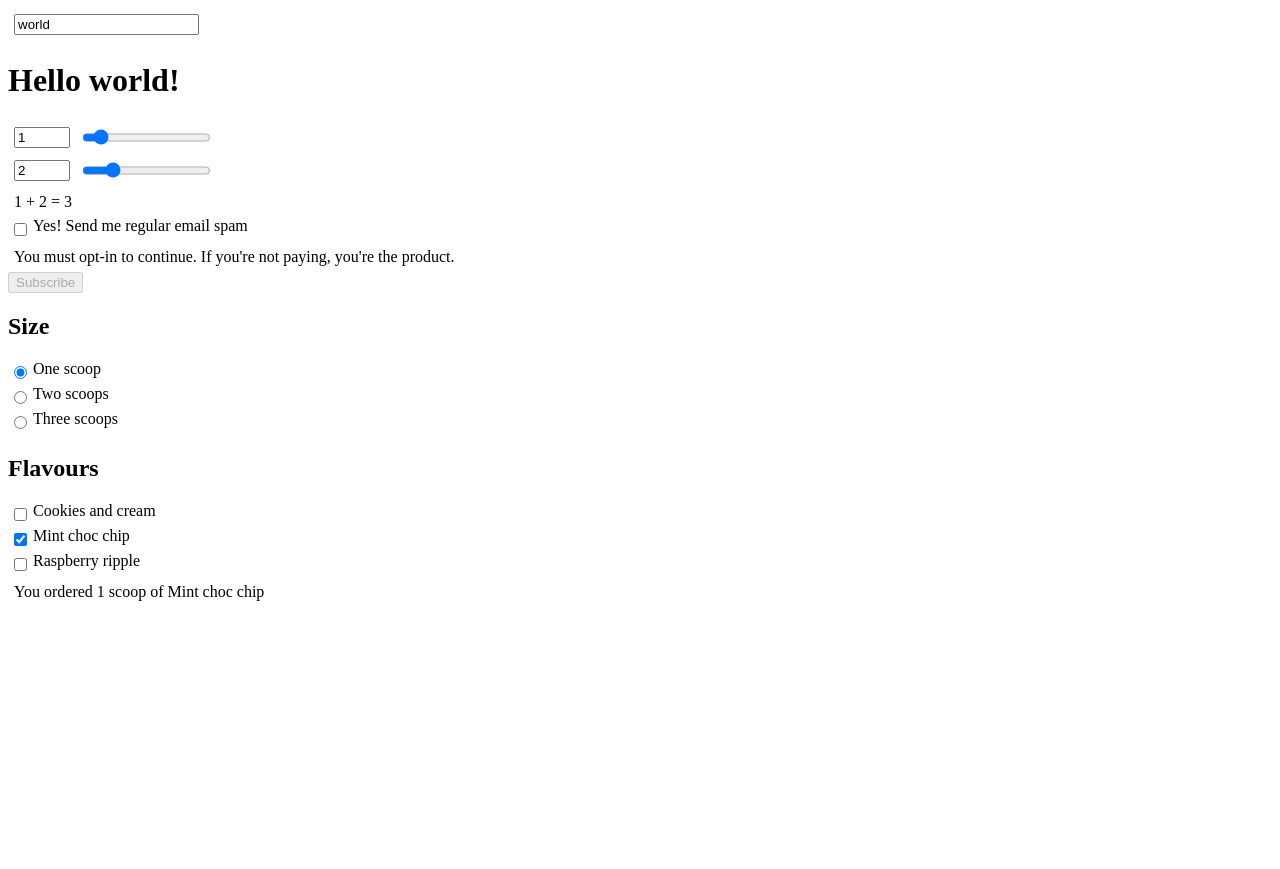
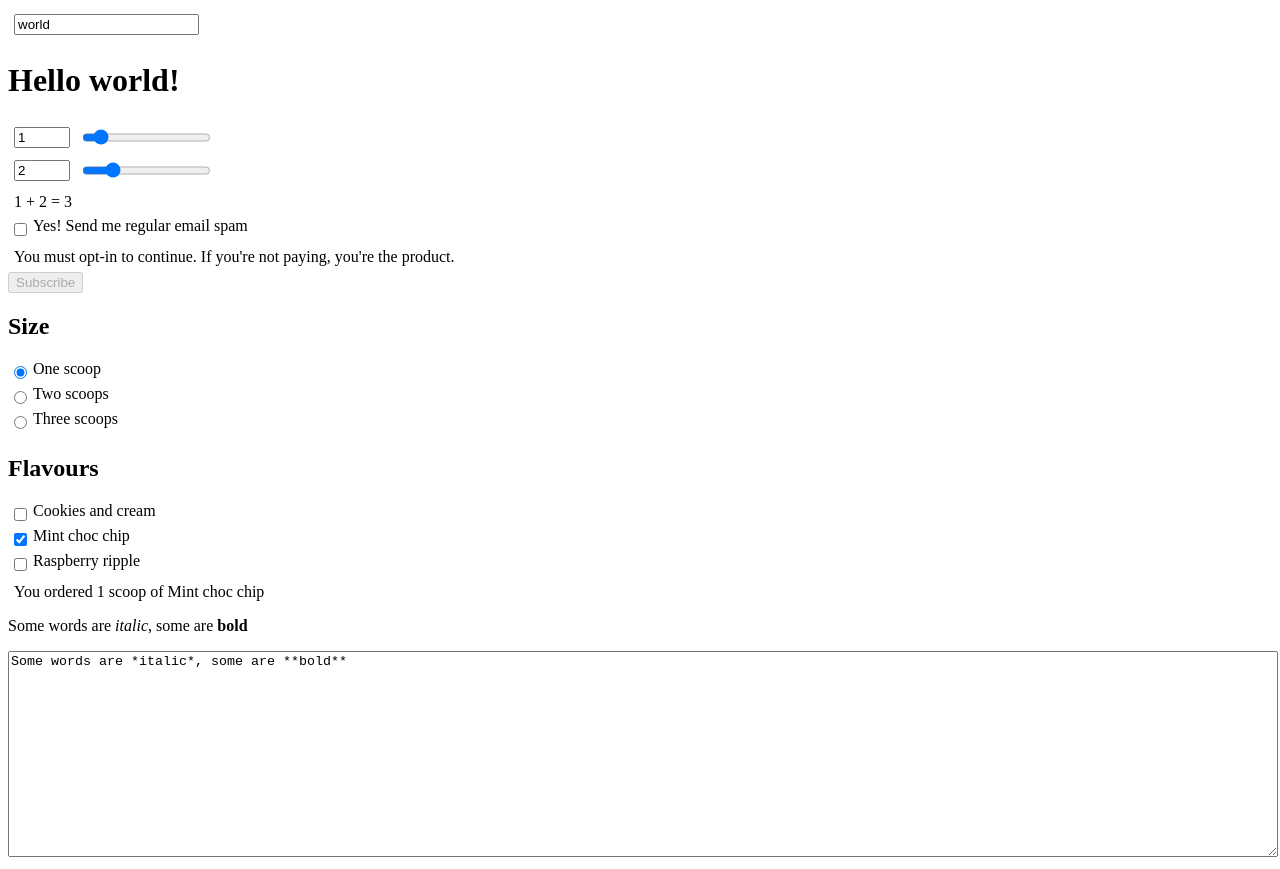
Before and after one commit to Lechros/study-svelte, a SvelteKit app: page /6 in a window 1280 px wide. Before the commit the page ends 800 px from the top, so only its background shows below. Built offline with nearby package versions, Linux system fonts and the light colour scheme.

Commit message:
6: textarea inputs

```diff
--- a/package.json
+++ b/package.json
@@ -27,5 +27,8 @@
 		"typescript": "^4.9.3",
 		"vite": "^4.0.0"
 	},
-	"type": "module"
+	"type": "module",
+	"dependencies": {
+		"marked": "^4.2.12"
+	}
 }
--- a/src/routes/6/+page.svelte
+++ b/src/routes/6/+page.svelte
@@ -19,6 +19,9 @@
         'Mint choc chip',
         'Raspberry ripple'
     ];
+
+	import { marked } from 'marked';
+	let value = `Some words are *italic*, some are **bold**`;
 </script>
 
 <!--
@@ -45,11 +48,6 @@
 </label>
 
 <p>{a} + {b} = {a + b}</p>
-
-<style>
-	label { display: flex }
-	input, p { margin: 6px }
-</style>
 
 <label>
 	<input type=checkbox bind:checked={yes}>
@@ -102,3 +100,14 @@
 		of {join(flavours)}
 	</p>
 {/if}
+
+<!-- marked: markdown parser -->
+{@html marked(value)}
+
+<textarea bind:value={value}></textarea>
+
+<style>
+	label { display: flex }
+	input, p { margin: 6px }
+	textarea { width: 100%; height: 200px; }
+</style>
```
Also changed, not shown: 1 other file (tests, documents, lock files or other folders).
